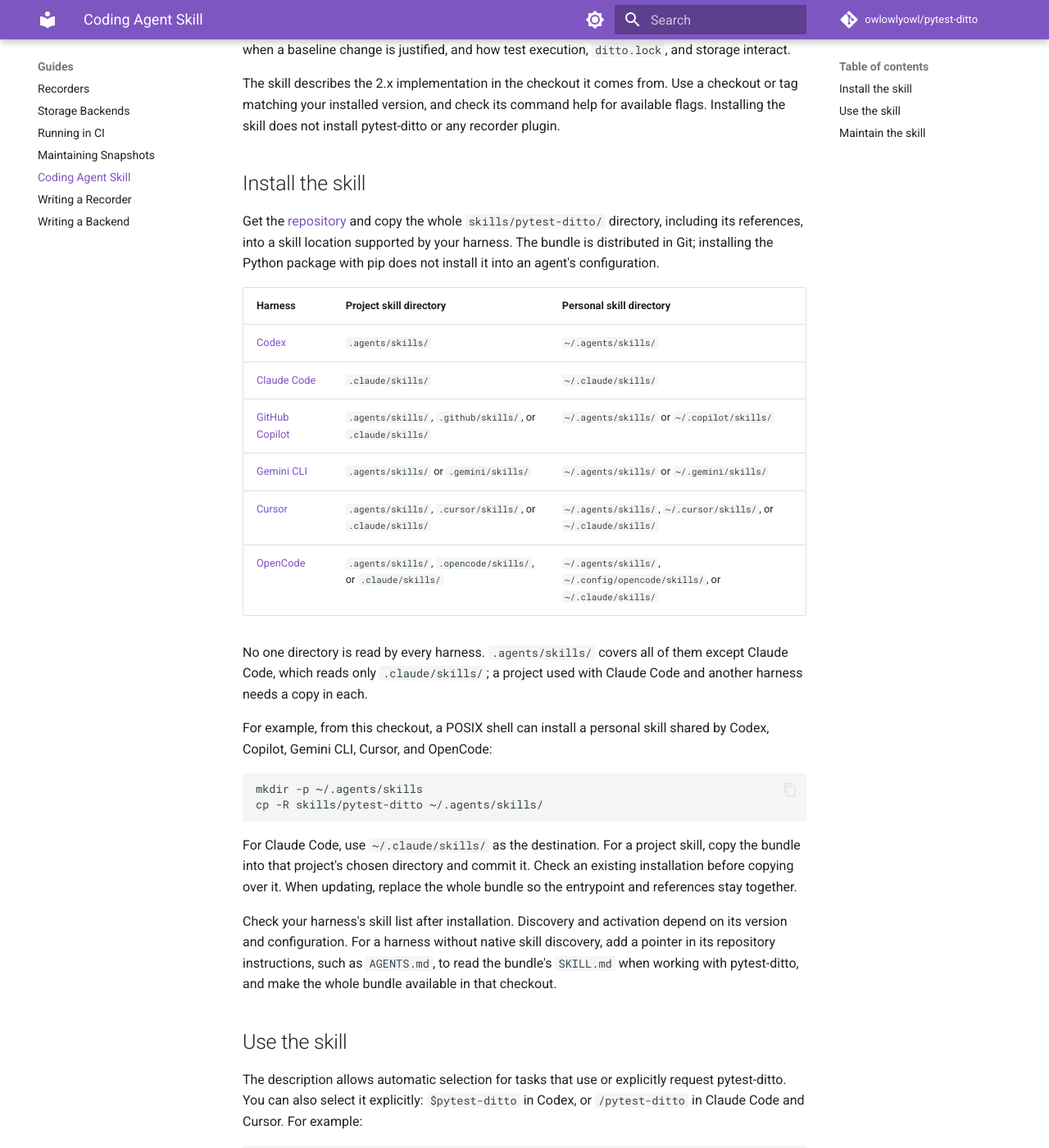
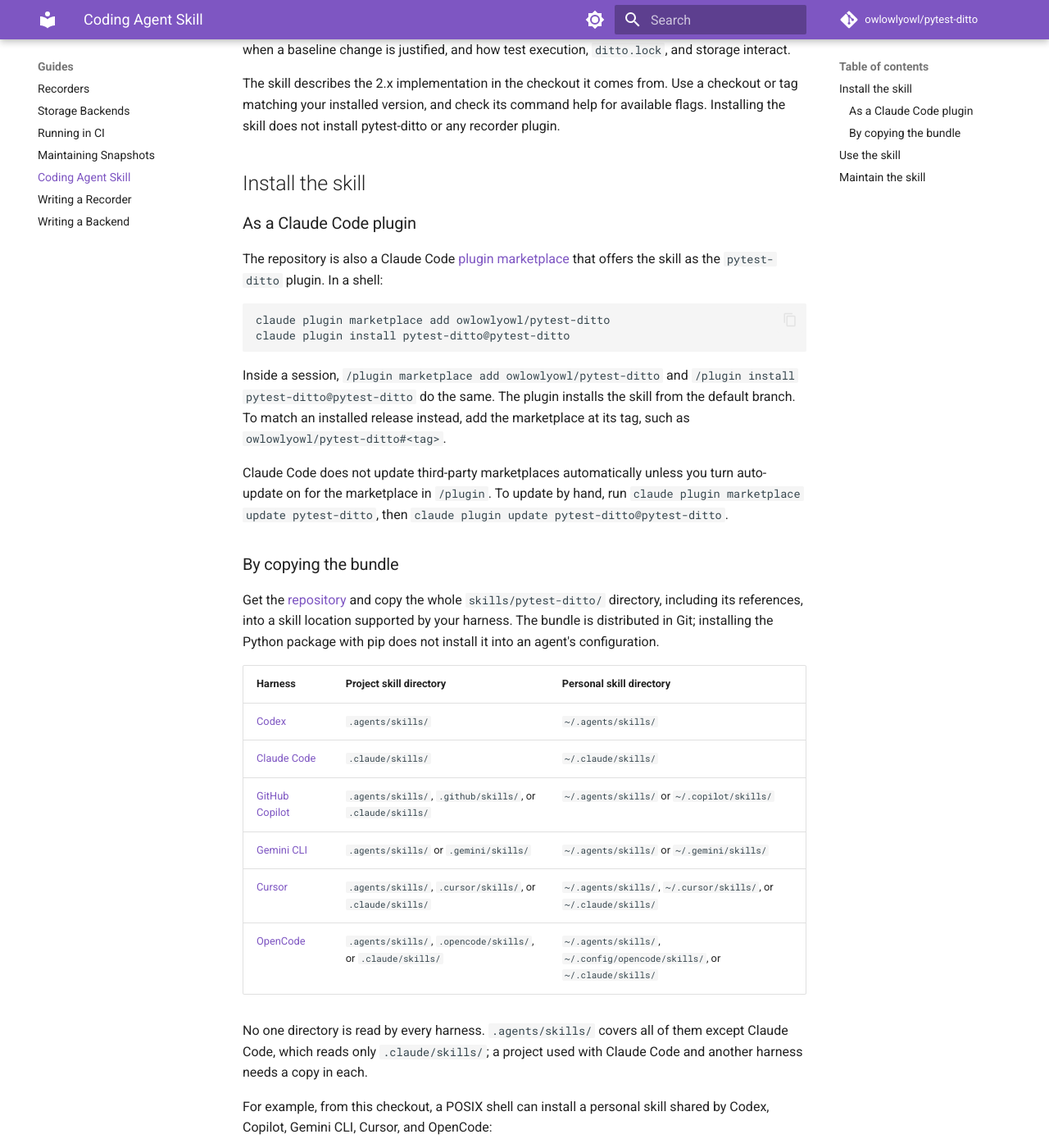
Before and after one commit to owlowlyowl/pytest-ditto, an MkDocs documentation site: the page built from docs/src/guides/agent-skills.md, in a window 1280 px wide and 1400 px high, scrolled down 231 px. Shown: the whole window at 82% size. Built offline with MkDocs 1.6.1 and Material for MkDocs 9.7.7, drawn with Linux system fonts in a browser that asks for light colours; comment, search, counter and statistics services are not loaded; some of the changed text lies outside the part shown.

Commit message:
Offer the pytest-ditto skill as a Claude Code plugin
The repository root now holds a Claude Code marketplace whose one entry
points at skills/pytest-ditto, so claude plugin install copies just the
skill bundle and loads it as /pytest-ditto:pytest-ditto. The bundle
gains no Claude-specific files: a .claude-plugin directory in it would
make a copy under .claude/skills load as a plugin. The guide gives the
install and update commands and how to pin the marketplace to a tag.

````diff
--- a/docs/src/guides/agent-skills.md
+++ b/docs/src/guides/agent-skills.md
@@ -11,6 +11,29 @@
 any recorder plugin.
 
 ## Install the skill
+
+### As a Claude Code plugin
+
+The repository is also a Claude Code
+[plugin marketplace](https://code.claude.com/docs/en/plugins/create-marketplace)
+that offers the skill as the `pytest-ditto` plugin. In a shell:
+
+```bash
+claude plugin marketplace add owlowlyowl/pytest-ditto
+claude plugin install pytest-ditto@pytest-ditto
+```
+
+Inside a session, `/plugin marketplace add owlowlyowl/pytest-ditto` and
+`/plugin install pytest-ditto@pytest-ditto` do the same. The plugin installs
+the skill from the default branch. To match an installed release instead, add
+the marketplace at its tag, such as `owlowlyowl/pytest-ditto#<tag>`.
+
+Claude Code does not update third-party marketplaces automatically unless you
+turn auto-update on for the marketplace in `/plugin`. To update by hand, run
+`claude plugin marketplace update pytest-ditto`, then
+`claude plugin update pytest-ditto@pytest-ditto`.
+
+### By copying the bundle
 
 Get the [repository](https://github.com/owlowlyowl/pytest-ditto) and copy the
 whole `skills/pytest-ditto/` directory, including its references, into a skill
@@ -53,7 +76,9 @@
 
 The description allows automatic selection for tasks that use or explicitly
 request pytest-ditto. You can also select it explicitly: `$pytest-ditto` in
-Codex, or `/pytest-ditto` in Claude Code and Cursor. For example:
+Codex, `/pytest-ditto` in Claude Code and Cursor, or
+`/pytest-ditto:pytest-ditto` when Claude Code installed it as a plugin. For
+example:
 
 ```text
 Use the pytest-ditto skill to add snapshot coverage for this response schema.
@@ -69,7 +94,12 @@
 `SKILL.md` contains the shared decisions and constraints. Its references are
 loaded when a task needs recorder details, ownership maintenance, or backend
 configuration. Optional `agents/openai.yaml` supplies Codex display metadata;
-other harnesses can use the same Markdown bundle.
+other harnesses can use the same Markdown bundle. The plugin entry in
+`.claude-plugin/marketplace.json` points at the same directory, so the plugin
+needs no files of its own. Don't add a `.claude-plugin/` directory to the
+bundle: Claude Code loads a copied skill that has one as a plugin instead.
+Run `claude plugin validate .` from the repository root after changing the
+marketplace file.
 
 When changing the skill, validate the frontmatter and relative links, then check
 its examples and commands against the matching implementation in disposable
````
Also changed, not shown: 1 other file.
